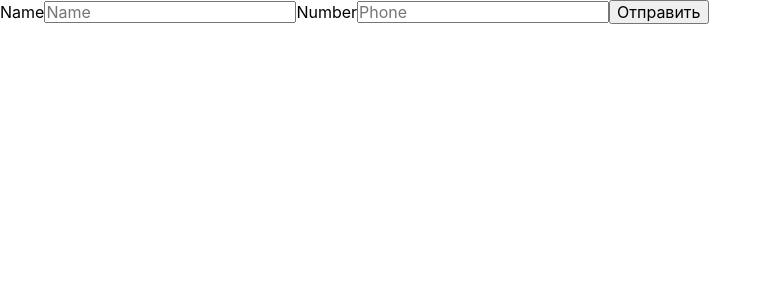
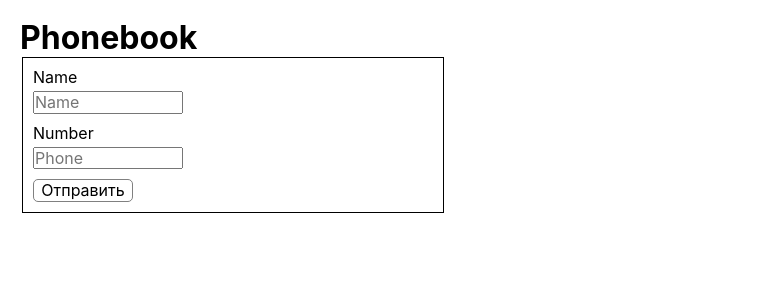
Before and after one commit to ArtemDeynega/goit-react-hw-02-phonebook, a React (Create React App) app: page / in a window 1280 px wide. Shown: the top 300 px of the page, without its empty margins (0-771 px from the left). Built offline with nearby package versions, Linux system fonts and the light colour scheme.

Commit message:
ContactEditor styled done

```diff
--- a/src/components/App/App.jsx
+++ b/src/components/App/App.jsx
@@ -1,9 +1,10 @@
 import { Component } from 'react';
 import shortid from 'shortid';
 import { toast, ToastContainer } from 'react-toastify';
+
+import { ContactEditor } from 'components/ContactEditor';
+import { SectionTitle } from 'components/Title';
 import { GlobalStyles } from 'GlobalStyles/GlobalStyles';
-import { ContactEditor } from 'components/ContactEditor';
-
 export class App extends Component {
   state = {
     contacts: [
@@ -28,7 +29,7 @@ export class App extends Component {
     )
       ? toast.warn('Такой пользователь уже есть 🤪 ', {
           position: 'top-right',
-          autoClose: 5000,
+          autoClose: 4000,
           hideProgressBar: false,
           closeOnClick: true,
           pauseOnHover: true,
@@ -45,8 +46,9 @@ export class App extends Component {
 
     return (
       <>
-        <ContactEditor onSubmit={this.onAddContact} />
-
+        <SectionTitle title="Phonebook">
+          <ContactEditor onSubmit={this.onAddContact} />
+        </SectionTitle>
         <GlobalStyles />
         <ToastContainer />
       </>
--- a/src/components/ContactEditor/ContactEditor.jsx
+++ b/src/components/ContactEditor/ContactEditor.jsx
@@ -1,4 +1,5 @@
 import { Component } from 'react';
+import { Form, Label, Input, Button } from '.';
 
 export class ContactEditor extends Component {
   state = {
@@ -21,10 +22,10 @@ export class ContactEditor extends Component {
     const { name, number } = this.state;
     return (
       <>
-        <form autoComplete="off" onSubmit={this.handleSubmit}>
-          <label htmlFor={name}>
+        <Form autoComplete="off" onSubmit={this.handleSubmit}>
+          <Label htmlFor={name}>
             Name
-            <input
+            <Input
               type="text"
               name="name"
               value={name}
@@ -34,10 +35,10 @@ export class ContactEditor extends Component {
               title="Name may contain only letters, apostrophe, dash and spaces. For example Adrian, Jacob Mercer, Charles de Batz de Castelmore d'Artagnan"
               required
             />
-          </label>
-          <label htmlFor={number}>
+          </Label>
+          <Label htmlFor={number}>
             Number
-            <input
+            <Input
               type="tel"
               name="number"
               value={number}
@@ -47,9 +48,9 @@ export class ContactEditor extends Component {
               title="Phone number must be digits and can contain spaces, dashes, parentheses and can start with +"
               required
             />
-          </label>
-          <button type="submit">Отправить</button>
-        </form>
+          </Label>
+          <Button type="submit">Отправить</Button>
+        </Form>
       </>
     );
   }
--- a/src/components/ContactEditor/ContactEditor.styled.jsx
+++ b/src/components/ContactEditor/ContactEditor.styled.jsx
@@ -1 +1,36 @@
 import styled from '@emotion/styled';
+
+export const Form = styled.form`
+  display: flex;
+  flex-direction: column;
+  border: 1px solid black;
+  padding: 10px;
+  width: 400px;
+  margin-left: 22px;
+`;
+
+export const Label = styled.label`
+  display: flex;
+  flex-direction: column;
+  width: 150px;
+`;
+export const Input = styled.input`
+  margin-top: 5px;
+  margin-bottom: 10px;
+  :active,
+  :hover,
+  :focus {
+    outline: 0;
+    outline-offset: 0;
+  }
+`;
+export const Button = styled.button`
+  width: 100px;
+  border-radius: 5px;
+  background-color: white;
+  border: 0.5px solid gray;
+  :hover {
+    background-color: ${({ theme }) => theme.colors.bGcolorBlue};
+    color: ${({ theme }) => theme.colors.white};
+  }
+`;
--- /dev/null
+++ b/src/components/Title/SectionTitle.jsx
@@ -0,0 +1,10 @@
+import { Title } from '.';
+
+export const SectionTitle = ({ title, children }) => {
+  return (
+    <>
+      <Title>{title}</Title>
+      {children}
+    </>
+  );
+};
--- a/src/components/Title/Title.styled.jsx
+++ b/src/components/Title/Title.styled.jsx
@@ -1 +1,6 @@
 import styled from '@emotion/styled';
+
+export const Title = styled.h1`
+  margin-left: 20px;
+  margin-top: 20px;
+`;
--- a/src/components/Title/index.js
+++ b/src/components/Title/index.js
@@ -1,2 +1,2 @@
 export * from './Title.styled.jsx';
-export * from './Title.jsx';
+export * from './SectionTitle.jsx';
--- a/src/index.js
+++ b/src/index.js
@@ -1,10 +1,14 @@
 import React from 'react';
 import ReactDOM from 'react-dom';
+import { theme } from 'theme/theme';
+import { ThemeProvider } from '@emotion/react';
 import { App } from 'components/App/App';
 
 ReactDOM.render(
   <React.StrictMode>
-    <App />
+    <ThemeProvider theme={theme}>
+      <App />
+    </ThemeProvider>
   </React.StrictMode>,
   document.getElementById('root')
 );
--- /dev/null
+++ b/src/theme/index.js
@@ -0,0 +1 @@
+export * from './theme.jsx';
--- /dev/null
+++ b/src/theme/theme.jsx
@@ -0,0 +1,9 @@
+export const theme = Object.freeze({
+  colors: {
+    bGcolorBlue: '#1049A9',
+    bGcolorStandart: 'rgb(235, 225, 225)',
+    red: '#DC143C',
+    green: '#90EE90',
+    white: '#fff',
+  },
+});
```
Also changed, not shown: src/components/Title/Title.jsx (deleted), 1 other file (tests, documents, lock files or other folders).
